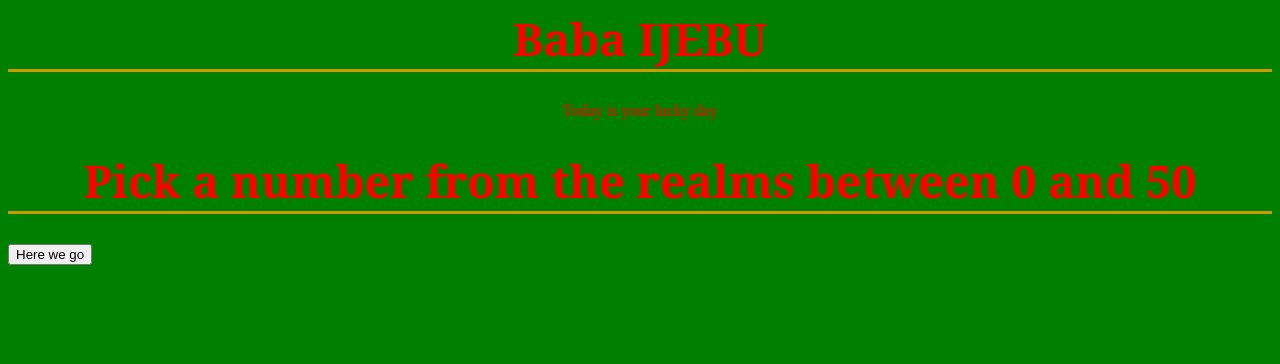
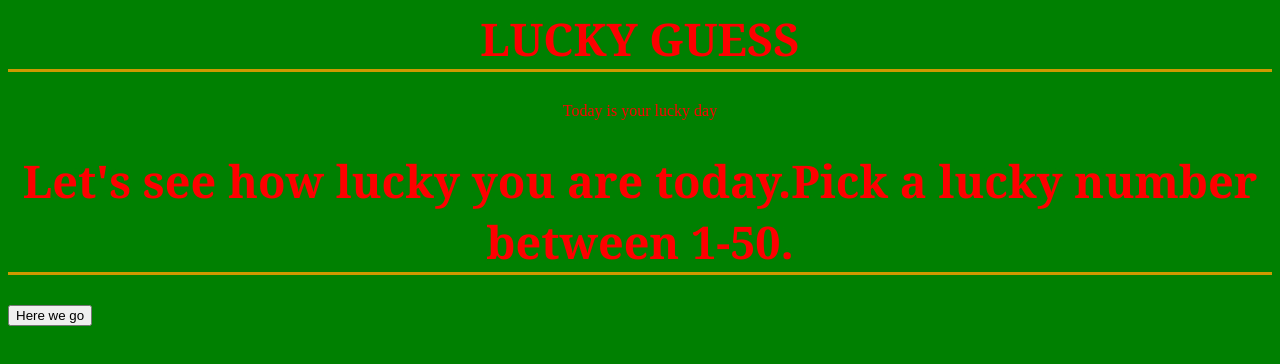
Before and after one commit to Elvictor01/LUCKYGUESS, a plain HTML site: page shuffle.html in a window 1280 px wide. Drawn offline with Linux system fonts and the light colour scheme; files that its build step writes are made by us from their sources.

Commit message:
Update shuffle.html

```diff
--- a/shuffle.html
+++ b/shuffle.html
@@ -1,6 +1,6 @@
 <head>
-	<title>BAba Ijebu</title>
-	<link rel="stylesheet" type="text/css" href="/css/main.css">
+	<title>LUCKY GUESS</title>
+	<link rel="stylesheet" type="text/css" href="main.css">
 	<script type="text/javascript">
 		document.getElementById("foot01").innerHTML =
 "<p>&copy;  " + new Date().getFullYear() + " Heavens Gate. All rights reserved.</p>";
@@ -8,11 +8,11 @@
 	</script>
 </head>
 <body>
-<h1>Baba IJEBU</h1>
+<h1>LUCKY GUESS</h1>
 <p>Today is your lucky day</p>
   <h2><p id="pram"></p></h2>
 <div id="split">
-  <h1>Pick a  number  from the realms between 0 and 50 </h1>
+  <h1>Let's see how lucky you are today.Pick a lucky number between 1-50.</h1>
 	<script type="text/javascript">
 		function myfunction(){
            document.getElementById("pram").innerHTML=Math.floor(Math.random()*50);
```
